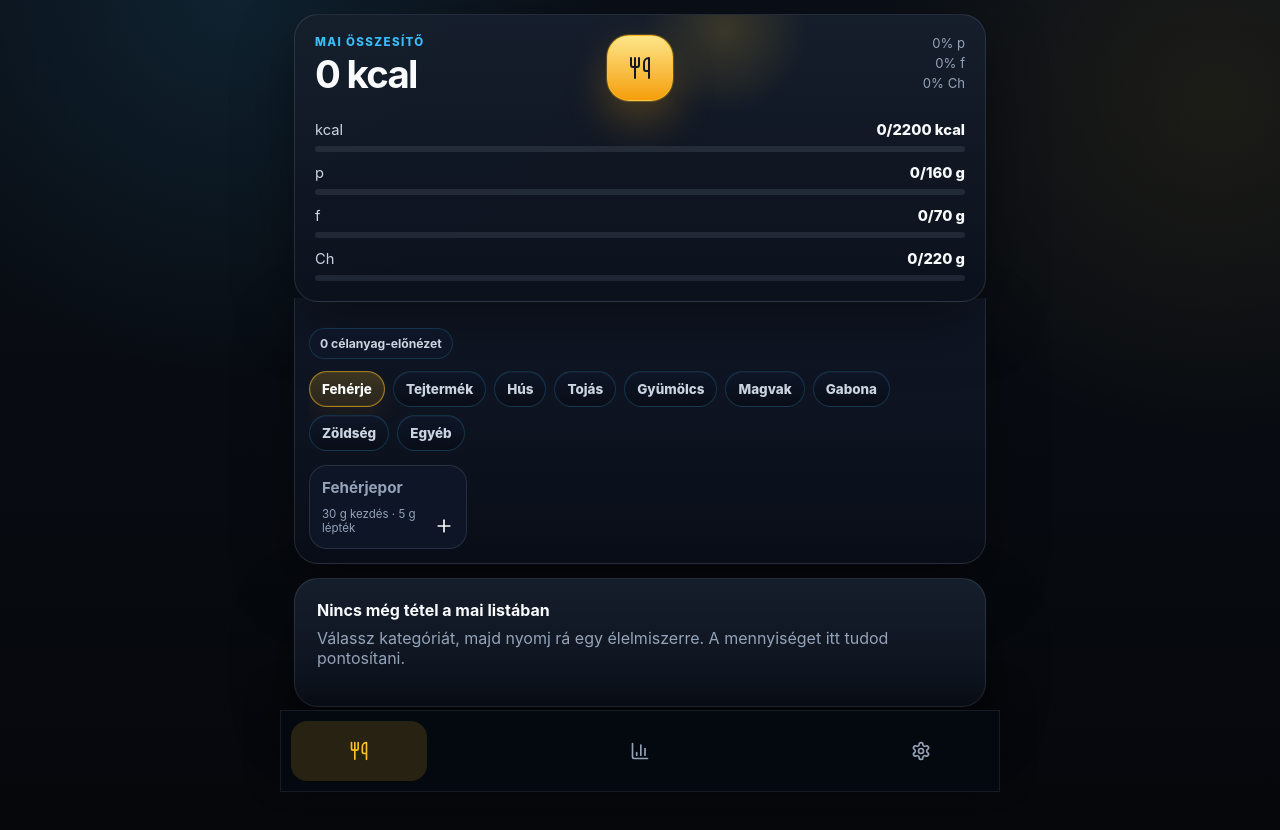
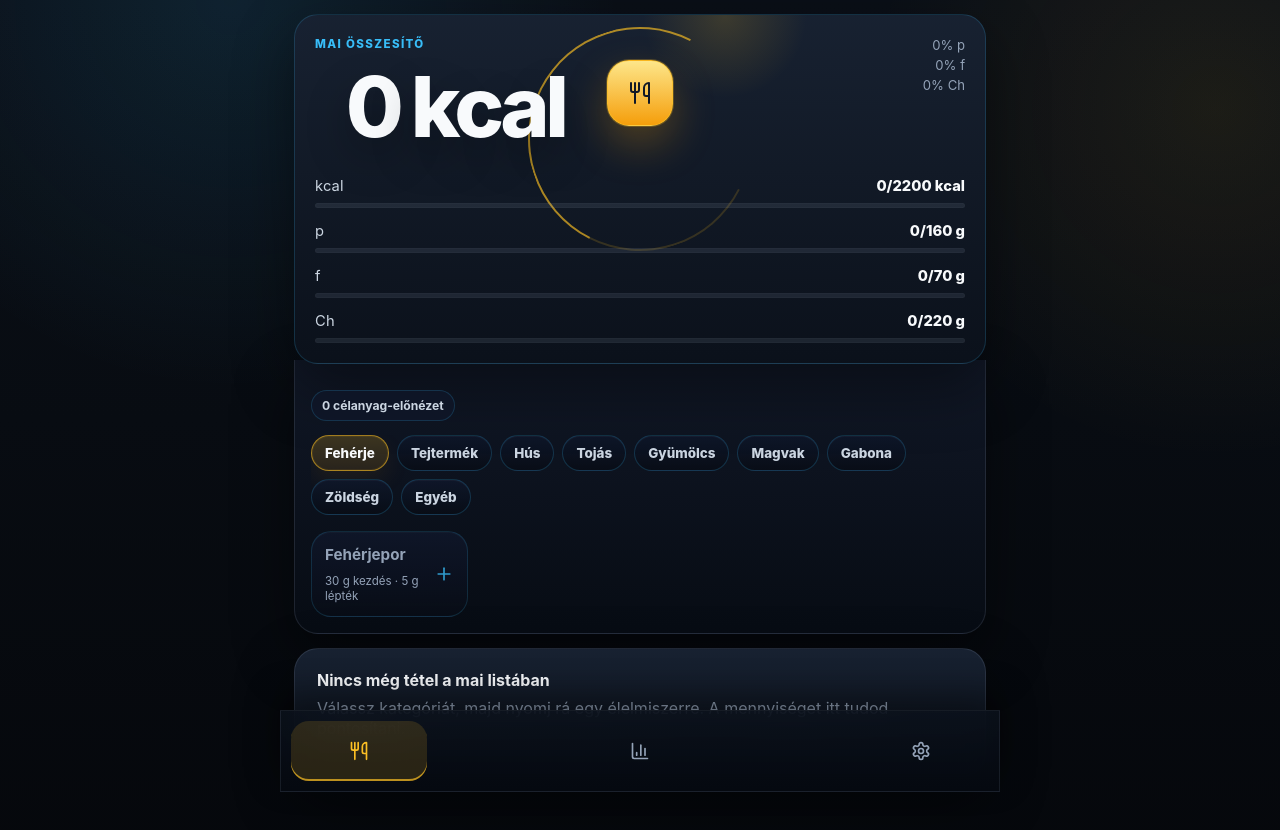
Before and after one commit to tonetttoman/makro-app, a React (Vite) app: page / in a window 1280 px wide. Both pictures are taken after a click on the button 640 px from the left and 68 px from the top of the page. Shown: the top 830 px of the page. Built offline with nearby package versions, Linux system fonts and the light colour scheme.

Commit message:
Polish main layout cards and navigation

```diff
--- a/src/styles.css
+++ b/src/styles.css
@@ -112,8 +112,8 @@ select:focus-visible {
 .nutrient-card,
 .daily-log-card {
   background:
-    linear-gradient(180deg, rgba(22, 31, 45, 0.96), rgba(12, 18, 29, 0.96));
-  border: 1px solid var(--line);
+    linear-gradient(180deg, rgba(24, 34, 50, 0.98), rgba(11, 17, 27, 0.98));
+  border: 1px solid rgba(148, 163, 184, 0.16);
   border-radius: 24px;
   box-shadow: var(--shadow);
 }
@@ -121,8 +121,24 @@ select:focus-visible {
 .summary {
   position: relative;
   overflow: hidden;
-  padding: 20px;
+  padding: 22px 20px 20px;
   margin-bottom: 14px;
+  border-color: rgba(56, 189, 248, 0.18);
+}
+
+.summary::before {
+  content: "";
+  position: absolute;
+  inset: 12px auto auto 50%;
+  width: min(220px, 58vw);
+  height: min(220px, 58vw);
+  border: 2px solid rgba(251, 191, 36, 0.72);
+  border-right-color: transparent;
+  border-bottom-color: rgba(251, 191, 36, 0.18);
+  border-radius: 999px;
+  opacity: 0.92;
+  transform: translateX(-50%) rotate(-18deg);
+  pointer-events: none;
 }
 
 .summary::after {
@@ -163,7 +179,7 @@ select:focus-visible {
   height: 66px;
   min-height: 66px;
   align-self: center;
-  border: 1px solid rgba(251, 191, 36, 0.38);
+  border: 1px solid rgba(251, 191, 36, 0.46);
   border-radius: 22px;
   background: linear-gradient(180deg, #fbbf24, #f59e0b);
   color: #111827;
@@ -197,9 +213,21 @@ p {
 
 h1 {
   margin-bottom: 0;
-  font-size: clamp(1.7rem, 6vw, 2.4rem);
-  line-height: 1.02;
-  letter-spacing: -0.045em;
+  font-size: clamp(1.85rem, 7.2vw, 3.05rem);
+  line-height: 1;
+  letter-spacing: -0.055em;
+}
+
+.summary h1 {
+  margin-top: 14px;
+  font-size: clamp(3rem, 14vw, 5.25rem);
+  font-weight: 760;
+  text-align: center;
+  text-shadow: 0 18px 44px rgba(0, 0, 0, 0.32);
+}
+
+.summary h1::first-letter {
+  letter-spacing: -0.08em;
 }
 
 h2 {
@@ -219,8 +247,8 @@ h2 {
 
 .summary-grid {
   display: grid;
-  gap: 12px;
-  margin-top: 20px;
+  gap: 14px;
+  margin-top: 28px;
   position: relative;
   z-index: 1;
 }
@@ -238,9 +266,13 @@ h2 {
   align-items: center;
   justify-content: space-between;
   gap: 10px;
-  margin-bottom: 7px;
+  margin-bottom: 8px;
   color: var(--muted-strong);
   font-size: 0.92rem;
+}
+
+.metric__row span {
+  letter-spacing: 0.01em;
 }
 
 .metric__row strong {
@@ -250,11 +282,11 @@ h2 {
 
 .progress {
   width: 100%;
-  height: 6px;
+  height: 5px;
   overflow: hidden;
-  background: rgba(148, 163, 184, 0.14);
+  background: rgba(148, 163, 184, 0.13);
   border-radius: 999px;
-  box-shadow: none;
+  box-shadow: inset 0 0 0 1px rgba(255, 255, 255, 0.02);
 }
 
 .progress__fill {
@@ -282,14 +314,14 @@ h2 {
 
 .quick-add-panel {
   display: grid;
-  gap: 12px;
+  gap: 14px;
   margin-top: -18px;
-  padding: 14px;
+  padding: 16px;
   padding-top: 30px;
   border-top: 0;
   border-top-left-radius: 0;
   border-top-right-radius: 0;
-  background: linear-gradient(180deg, rgba(17, 24, 39, 0.98), rgba(9, 14, 24, 0.98));
+  background: linear-gradient(180deg, rgba(17, 24, 39, 0.98), rgba(7, 12, 20, 0.98));
 }
 
 .quick-add-panel .panel__header--compact {
@@ -321,7 +353,8 @@ h2 {
 .category-chip,
 .category-pill {
   flex: 0 0 auto;
-  padding: 9px 12px;
+  min-height: 36px;
+  padding: 9px 13px;
   border: 1px solid rgba(56, 189, 248, 0.2);
   border-radius: 999px;
   background: linear-gradient(180deg, rgba(15, 23, 42, 0.96), rgba(8, 13, 22, 0.9));
@@ -347,19 +380,20 @@ h2 {
 
 .food-button,
 .editor-food-button {
-  min-height: 78px;
-  padding: 12px;
-  border: 1px solid var(--line);
-  border-radius: 18px;
-  background: rgba(15, 23, 42, 0.84);
+  min-height: 86px;
+  padding: 13px;
+  border: 1px solid rgba(56, 189, 248, 0.16);
+  border-radius: 20px;
+  background: linear-gradient(180deg, rgba(15, 23, 42, 0.9), rgba(8, 13, 22, 0.84));
   color: var(--text);
   text-align: left;
+  box-shadow: inset 0 1px 0 rgba(255, 255, 255, 0.025);
 }
 
 .food-button {
   display: grid;
   grid-template-columns: minmax(0, 1fr) auto;
-  align-items: end;
+  align-items: center;
   gap: 10px;
 }
 
@@ -368,6 +402,11 @@ h2 {
   display: block;
   margin-bottom: 6px;
   font-size: 0.95rem;
+}
+
+.food-button svg {
+  color: var(--cyan);
+  opacity: 0.8;
 }
 
 .food-button span,
@@ -400,6 +439,15 @@ h2 {
 .category-pill:hover {
   border-color: rgba(56, 189, 248, 0.42);
   background-color: rgba(30, 41, 59, 0.82);
+}
+
+.food-button:active,
+.quick-button:active,
+.icon-button:active,
+.primary-button:active,
+.secondary-button:active,
+.category-pill:active {
+  transform: translateY(1px) scale(0.99);
 }
 
 .quick-button {
@@ -684,10 +732,10 @@ th {
   padding: 10px;
   border: 1px solid rgba(148, 163, 184, 0.12);
   border-radius: 0;
-  background: rgba(5, 9, 16, 0.96);
+  background: linear-gradient(180deg, rgba(11, 17, 27, 0.88), rgba(5, 9, 16, 0.98));
   box-shadow: 0 -14px 34px rgba(0, 0, 0, 0.42);
   transform: translateX(-50%);
-  backdrop-filter: blur(16px);
+  backdrop-filter: blur(18px);
 }
 
 .bottom-nav button {
@@ -695,7 +743,7 @@ th {
   place-items: center;
   gap: 3px;
   border: 0;
-  border-radius: 16px;
+  border-radius: 18px;
   background: transparent;
   color: var(--muted);
   font-size: 0.72rem;
@@ -705,6 +753,7 @@ th {
 .bottom-nav button.is-active {
   background: rgba(251, 191, 36, 0.14);
   color: var(--amber);
+  box-shadow: inset 0 -2px 0 rgba(251, 191, 36, 0.7);
 }
 
 @media (max-width: 520px) {
```
